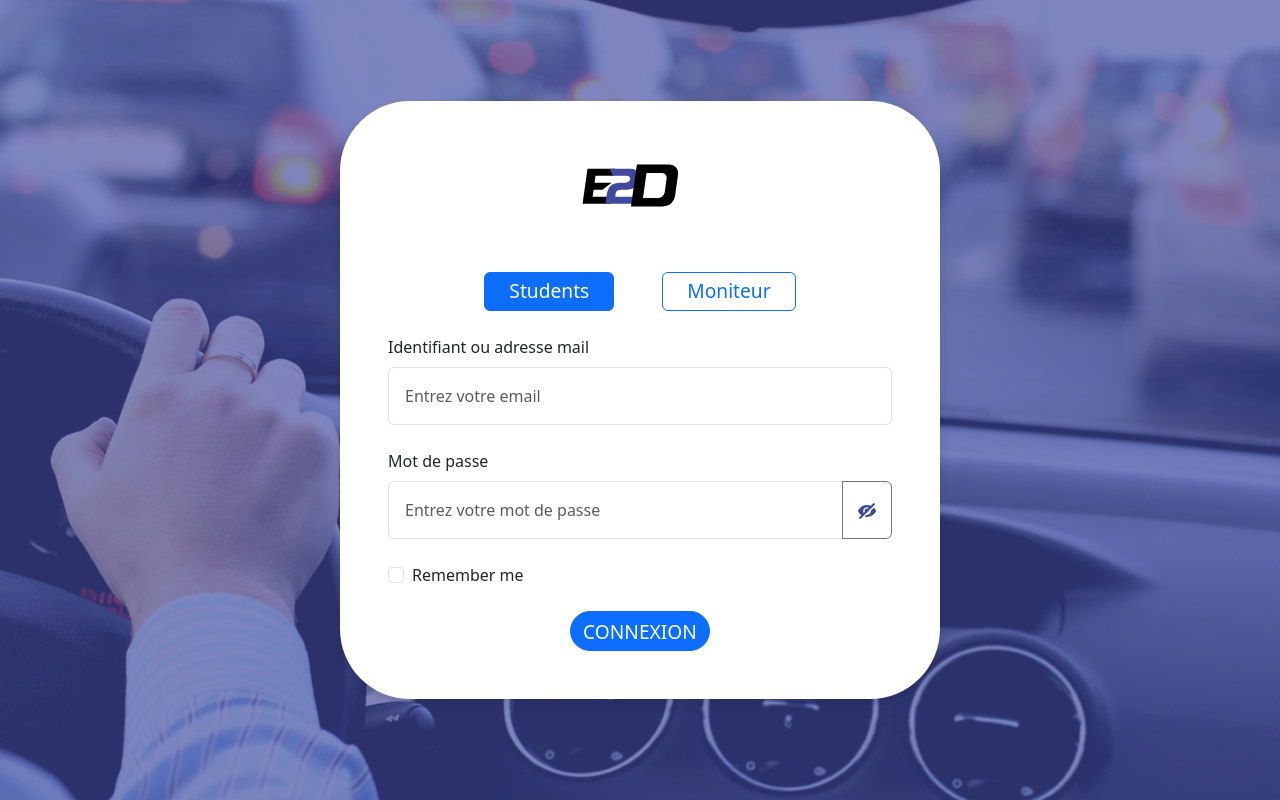
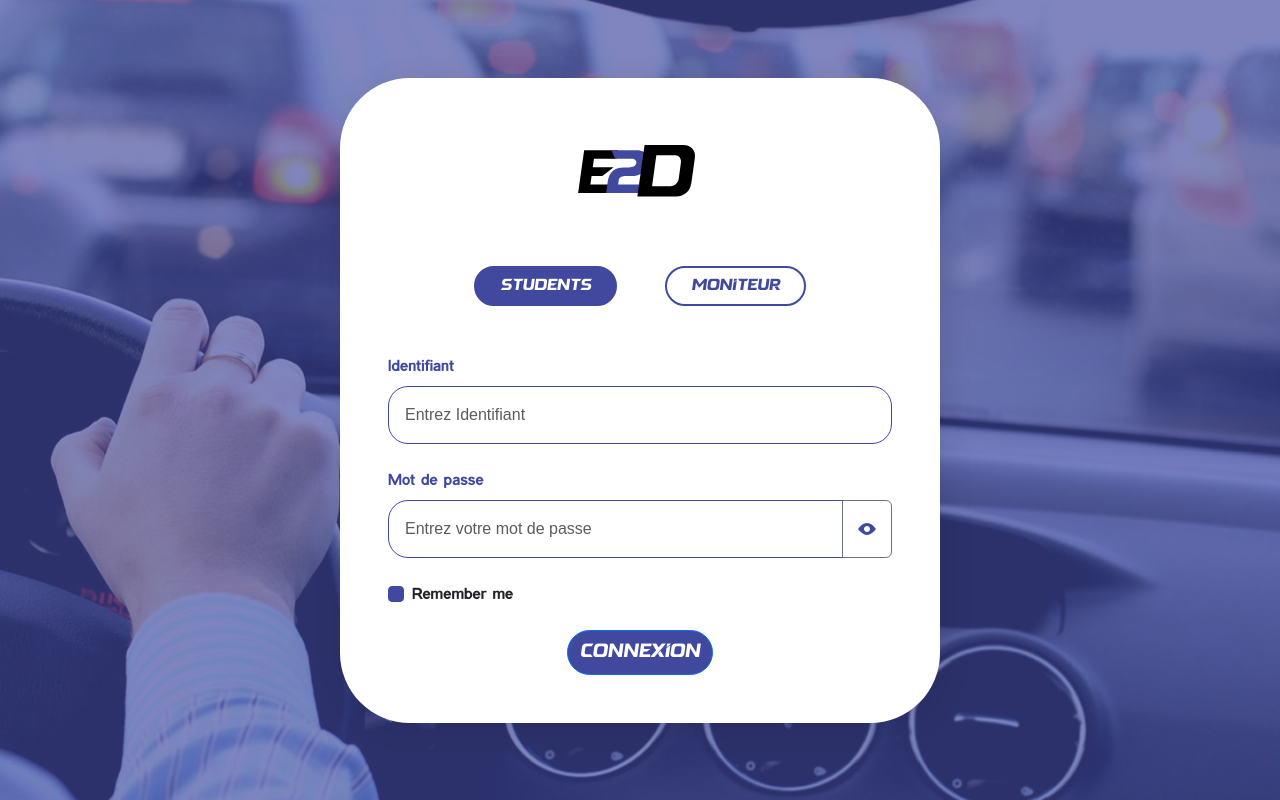
Before and after one commit to MEYCOZ/E2D, an Angular app: page /app-connexion in a window 1280 px wide. Built offline with nearby package versions, Linux system fonts and the light colour scheme.

Commit message:
Connexion finis mehdi
page de co finito

```diff
--- a/src/app/component/connexion/connexion.component.css
+++ b/src/app/component/connexion/connexion.component.css
@@ -2,25 +2,65 @@ body {
     background: url('/assets/images/fondco.png') no-repeat center center fixed;
     background-size: cover;
     height: 100vh;
+    font-family: VAGABONDED, sans-serif;
+}
+
+
+
+.form-check-input {
+    border-color: #41499F;
+    background-color: #41499F;
+}
+
+.form-label {
+    color: #41499F;
+    font-weight: bold;
+    font-size: 16px;
+}
+
+.form-control {
+    border: 1px solid #41499F;
+    border-radius: 20px;
+    font-size: 16px;
+    font-family: Arial, sans-serif;
+
 }
 
 .login-container {
     background: white;
-    padding: 40px;
     border-radius: 70px;
-    box-shadow: 0px 4px 10px rgba(0, 0, 0, 0.1);
+    box-shadow: 4px 4px 30px rgba(0, 0, 0, 0.1);
     max-width: 600px;
     width: 100%;
 }
 
 .logo {
-    width: 188px;
-    margin-left: 67px;
+    width: 230px;
+    margin-left: 100px;
 }
 
 
+/* Bouton inactif */
 .toggle-buttons button {
-    font-size: 1.2rem;
+    background-color: #ffffff; /* Fond blanc */
+    color: #41499F; /* Bleu */
+    border: 2px solid #41499F;
+    transition: 0.3s;
+    height: 40px;
+    font-family: 'Sakana', sans-serif;
+    border-radius: 60px;
+}
+
+/* Effet au survol */
+.toggle-buttons button:hover {
+    background-color: #41499F;
+    color: white;
+}
+
+.btn.active {
+    background-color: #41499F !important; /* Rouge orangé */
+    color: white !important;
+    border-color: #41499F;
 }
 
 .input-group .eye-icon {
@@ -34,9 +74,13 @@ button[type="submit"] {
     display: block;
     margin: 0 auto;
     border-radius: 50px;
-    height: 40px; /* Ajuste selon ton besoin */
+    height: 45px; /* Ajuste selon ton besoin */
+    font-family: 'Sakana', sans-serif;
+    background-color: #41499F ;
 }
 
-.form-control {
-
+button:hover[type="submit"]  {
+    background-color: #ffffff;
+    color: #41499F;
+    border-color: #41499F;
 }
--- a/src/app/component/connexion/connexion.component.html
+++ b/src/app/component/connexion/connexion.component.html
@@ -3,41 +3,43 @@
         <div class="login-container p-5" style="max-width: 600px; width: 100%;">
             <div class="text-center mb-5">
                 <img src="/assets/svg/logo.svg" alt="E2D Logo" class="logo">
+            </div> <!-- Fermeture de la div text-center -->
+
+            <div class="toggle-buttons d-flex justify-content-center mb-5">
+                <button class="btn me-5 px-4 py-1"
+                        [ngClass]="{'btn-primary active': selectedButton === 'student', 'btn-outline-primary': selectedButton !== 'student'}"
+                        (click)="setActiveButton('student')">
+                    Students
+                </button>
+
+                <button class="btn px-4 py-1"
+                        [ngClass]="{'btn-primary active': selectedButton === 'moniteur', 'btn-outline-primary': selectedButton !== 'moniteur'}"
+                        (click)="setActiveButton('moniteur')">
+                    Moniteur
+                </button> <!-- Fermeture du bouton Moniteur -->
+            </div> <!-- Fermeture de la div toggle-buttons -->
+
+            <div class="mb-4 text-start">
+                <label for="email" class="form-label">Identifiant</label>
+                <input type="email" class="form-control p-3" id="email" placeholder="Entrez Identifiant">
             </div>
-            <div class="toggle-buttons d-flex justify-content-center mb-4">
-                <button class="btn btn-primary me-5 px-4 py-1" id="student-btn">Students</button>
-                <button class="btn btn-outline-primary px-4 py-1" id="moniteur-btn">Moniteur</button>
-            </div>
-            <form>
-                <div class="mb-4 text-start">
-                    <label for="email" class="form-label">Identifiant ou adresse mail</label>
-                    <input type="email" class="form-control p-3" id="email" placeholder="Entrez votre email">
-                </div>
+
             <div class="mb-4 text-start position-relative">
                 <label for="password" class="form-label">Mot de passe</label>
                 <div class="input-group">
-                        <input type="password" class="form-control p-3" id="password" placeholder="Entrez votre mot de passe">
-                        <button class="btn btn-outline-secondary" type="button" id="toggle-password">
-                            <img src="/assets/svg/eye-icone.svg" alt="Afficher/Masquer" class="eye-icon" style="width: 24px;">
+                    <input [type]="showPassword ? 'text' : 'password'" class="form-control p-3" id="password" placeholder="Entrez votre mot de passe">
+                    <button class="btn btn-outline-secondary" type="button" id="toggle-password" (click)="togglePasswordVisibility()">
+                        <img [src]="showPassword ? '/assets/svg/eye-icone.svg' : '/assets/svg/eye.svg'" alt="Afficher/Masquer" class="eye-icon" style="width: 24px;">
                     </button>
                 </div>
             </div>
+
             <div class="mb-4 form-check text-start">
                 <input type="checkbox" class="form-check-input" id="rememberMe">
                 <label class="form-check-label" for="rememberMe">Remember me</label>
             </div>
-                <button type="submit" class="btn btn-primary w-200 py-">CONNEXION</button>
-            </form>
+
+            <button type="submit" class="btn btn-primary w-200 py-2">CONNEXION</button> <!-- Ajout du padding pour le bouton -->
         </div>
     </div>
-    <script>
-        document.getElementById('toggle-password').addEventListener('click', function() {
-            const passwordInput = document.getElementById('password');
-            if (passwordInput.type === 'password') {
-                passwordInput.type = 'text';
-            } else {
-                passwordInput.type = 'password';
-            }
-        });
-    </script>
 </body>
--- a/src/app/component/connexion/connexion.component.ts
+++ b/src/app/component/connexion/connexion.component.ts
@@ -1,4 +1,4 @@
-import { Component } from '@angular/core';
+import { Component, OnInit } from '@angular/core';
 
 @Component({
   selector: 'app-connexion',
@@ -6,6 +6,18 @@ import { Component } from '@angular/core';
   templateUrl: './connexion.component.html',
   styleUrl: './connexion.component.css'
 })
-export class ConnexionComponent {
+export class ConnexionComponent implements OnInit {
 
+  showPassword: boolean = false;
+  selectedButton: string = 'student'; // "Students" actif par défaut
+
+  ngOnInit(): void {}
+
+  togglePasswordVisibility(): void {
+    this.showPassword = !this.showPassword;
+  }
+
+  setActiveButton(button: string): void {
+    this.selectedButton = button;
+  }
 }
--- a/src/styles.css
+++ b/src/styles.css
@@ -1 +1,17 @@
 /* You can add global styles to this file, and also import other style files */
+
+
+@font-face {
+    font-family: 'Sakana'; /* Nom personnalisé */
+    src: url('/assets/fonts/Sakana.ttf') format('truetype'); /* Chemin vers le fichier */
+    font-weight: normal;
+    font-style: normal;
+  }
+
+
+  @font-face {
+    font-family: 'VAGABONDED'; /* Nom personnalisé */
+    src: url('/assets/fonts/VAGABONDED-Bold.ttf') format('truetype'); /* Chemin vers le fichier */
+    font-weight: normal;
+    font-style: normal;
+  }
```
Also changed, not shown: public/assets/svg/eye.svg (added). Lines whose indentation alone changed are shown as unchanged.
